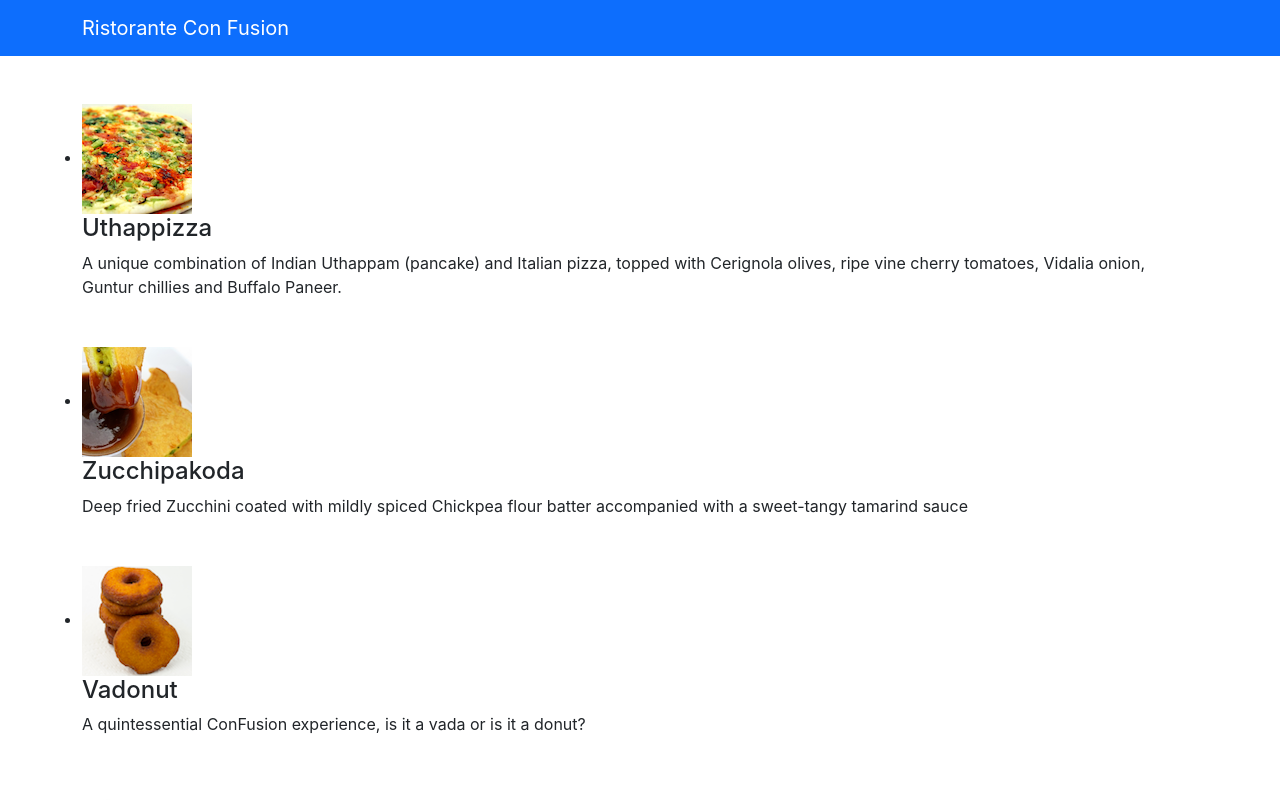
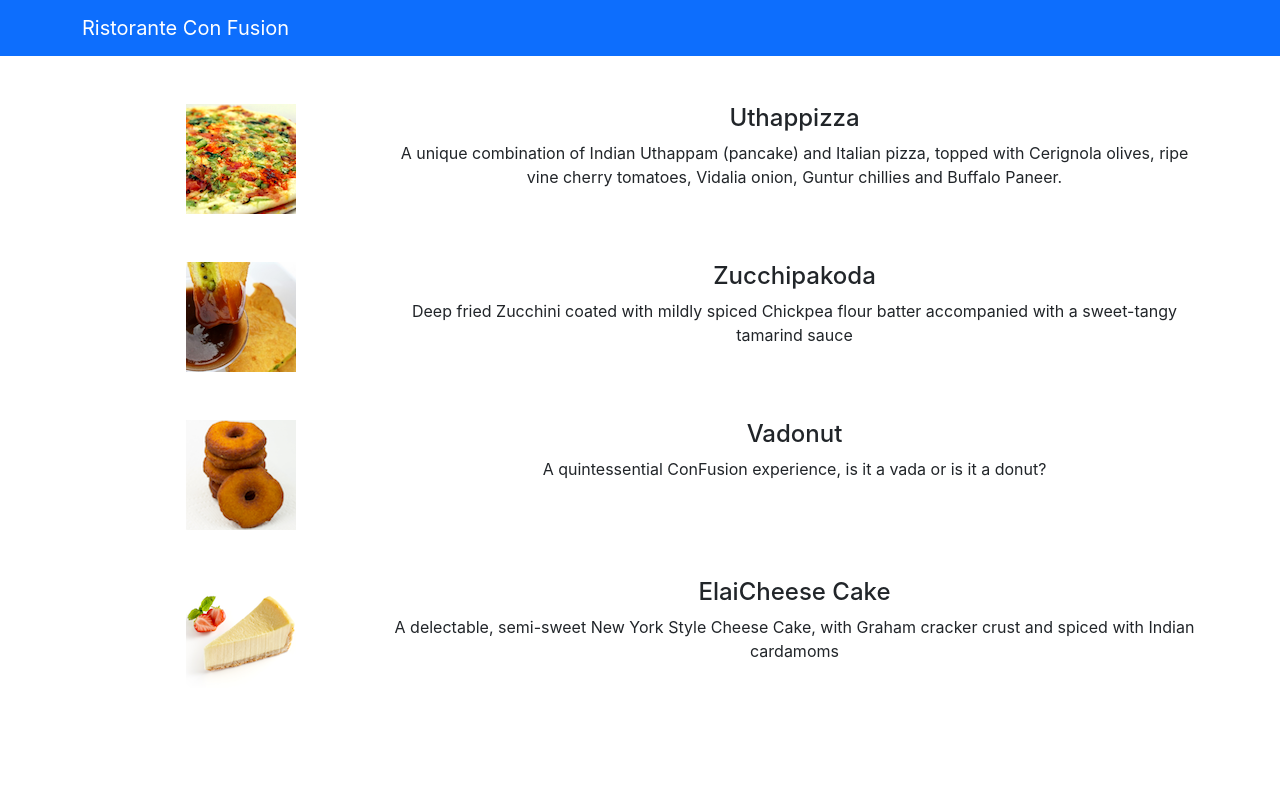
Before and after one commit to ashwinknan/react-1, a React (Create React App) app: page / in a window 1280 px wide. Shown: the top 800 px of the page. Built offline with nearby package versions, Linux system fonts and the light colour scheme.

Commit message:
Working Menu with centered descriptions

```diff
--- a/src/App.js
+++ b/src/App.js
@@ -1,9 +1,13 @@
+
 import logo from './logo.svg';
 import {Navbar, NavbarBrand} from 'reactstrap';
 import Menu from './components/MenuComponent';
 import './App.css';
+import { render } from '@testing-library/react';
 
 function App() {
+
+
   return (
     <div className="App">
       <Navbar dark color = "primary">
@@ -15,6 +19,7 @@ function App() {
 
     </div>
   );
+
 }
 
 export default App;
--- a/src/components/MenuComponent.js
+++ b/src/components/MenuComponent.js
@@ -1,10 +1,11 @@
 import React, { Component } from 'react';
 import { Media } from 'reactstrap';
+
+
 class Menu extends Component{
     constructor(props){
         super(props);
-        this.state = {
-            dishes:  [
+        this.state = { dishes: [
             {
               id: 0,
               name:'Uthappizza',
@@ -38,35 +39,39 @@ class Menu extends Component{
               price:'2.99',
               description:'A delectable, semi-sweet New York Style Cheese Cake, with Graham cracker crust and spiced with Indian cardamoms'                        }
            ]
-        }
+        };
+
     }
 
     render(){
+
         const menu = this.state.dishes.map((dish) => {
             return (
-            <div key = {dish.id} className = "col-12 mt-5">
-                <Media tag = "li">
-                    <Media  left middle>
-                        <Media object src = {dish.image} alt = {dish.name}></Media>
+              <div key={dish.id} className="row text-center mt-5">
+
+                  <Media className ="col-3">
+                      <Media object src={dish.image} alt={dish.name} />
                   </Media>
-                    <Media body className = "ml-5">
+                  <Media body className="col-9 ml-5">
                     <Media heading>{dish.name}</Media>
                     <p>{dish.description}</p>
                   </Media>
-                </Media>
-            </div>);
-        } );
+
+              </div>
+            );
+        });
+
         return (
-            <div className = "container">
-                <div className = "row">
+          <div className="container">
               <Media list>
                   {menu}
               </Media>
           </div>
-            </div>
-
         );
     }
     }
 
+
+
+
 export default Menu;
```
Lines whose indentation alone changed are shown as unchanged.
